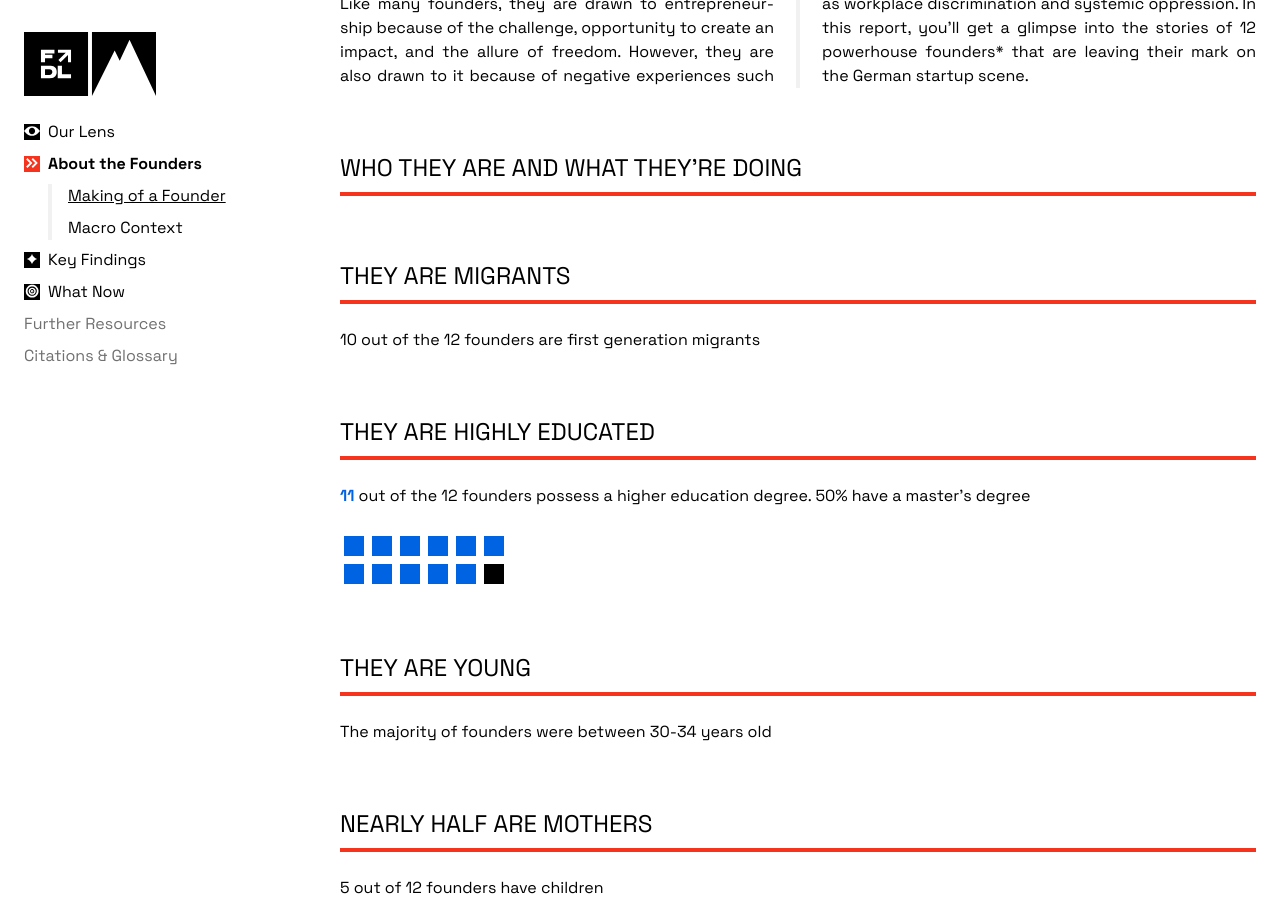
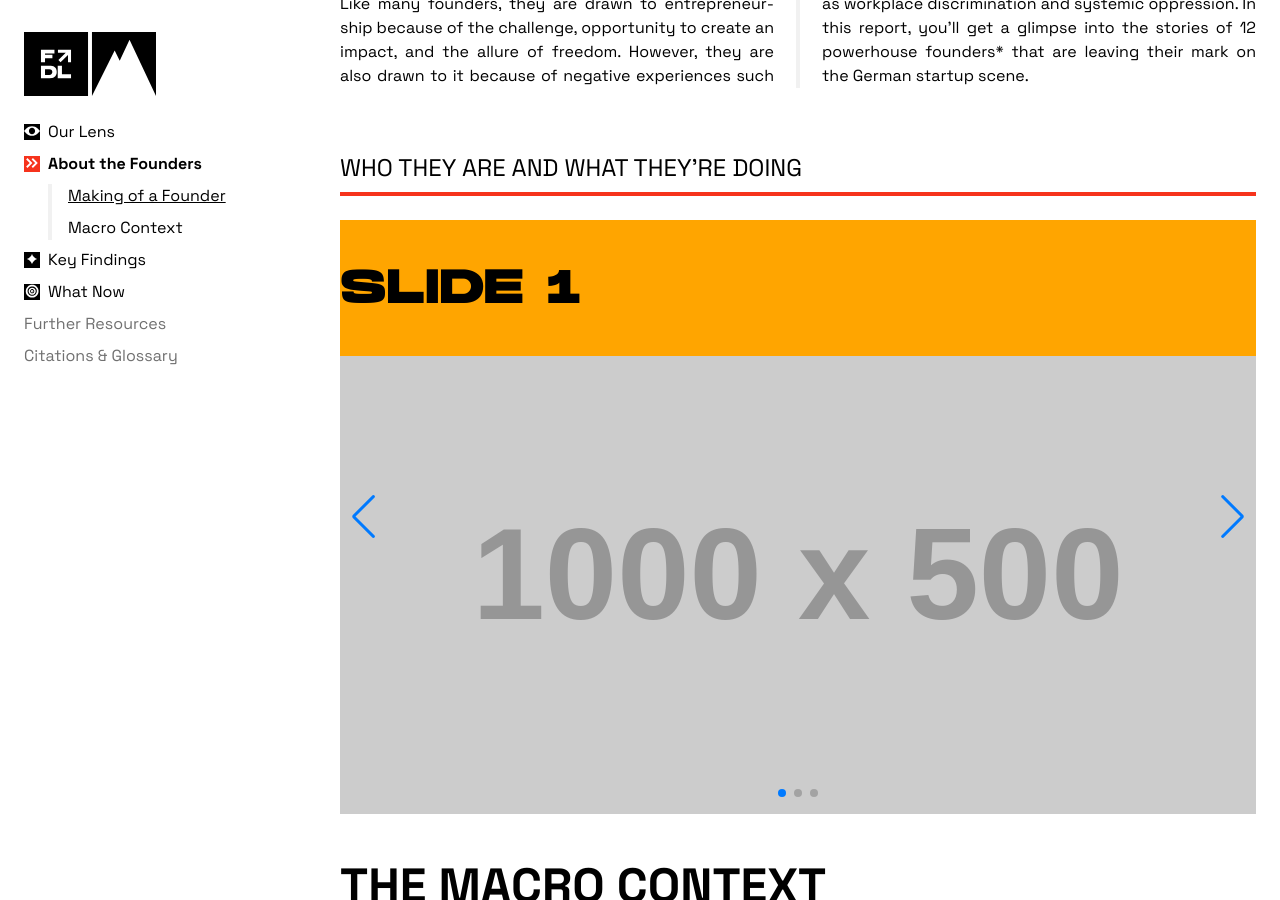
Before and after one commit to Founderland/Report, a Jekyll site: the page built from index.html, in a window 1280 px wide and 900 px high, scrolled down 5578 px. Built offline with Jekyll 4.4.1, drawn with Linux system fonts in a browser that asks for light colours; some of the changed text lies outside the part shown.

Commit message:
slider basic setup

```diff
--- a/_includes/vis-founders.html
+++ b/_includes/vis-founders.html
@@ -1,4 +1,31 @@
-<h3>They are migrants</h3>
+<!-- Slider main container -->
+<div class="swiper">
+    <!-- Additional required wrapper -->
+    <div class="swiper-wrapper">
+      <!-- Slides -->
+      <div class="swiper-slide one">
+        <h1>Slide 1</h1>
+        <img src="https://via.placeholder.com/1000x500"/>
+      </div>
+      <div class="swiper-slide two">
+        <h1>Slide 2</h1>
+        <img src="https://via.placeholder.com/1000x500"/>
+      </div>
+      <div class="swiper-slide three">
+        <h1>Slide 3</h1>
+        <img src="https://via.placeholder.com/1000x500"/>
+      </div>
+    </div>
+    <!-- Pagination -->
+    <div class="swiper-pagination"></div>
+
+    <!-- Navigation buttons -->
+    <div class="swiper-button-prev"></div>
+    <div class="swiper-button-next"></div>
+</div>
+
+
+<!-- <h3>They are migrants</h3>
 <p>10 out of the 12 founders are first generation migrants</p>
 
 <div>
@@ -32,4 +59,4 @@
 <p>5 out of 12 founders have children</p>
 
 <h3>Their startups were created to make an impact</h3>
-<p>83% of the founder's interviewed are leading an impact-driven venture</p>
+<p>83% of the founder's interviewed are leading an impact-driven venture</p> -->
--- a/_layouts/default.html
+++ b/_layouts/default.html
@@ -15,17 +15,21 @@
 
     <!-- styles -->
     <link rel="stylesheet" href="assets/styles/output.css">
-    <!-- <link rel="stylesheet" href="{{ "/assets/styles/output.css?=12.9.22-11.14" | relative_url }}">
-    <link rel="canonical" href="{{ page.url | replace:'index.html','' | absolute_url }}"> -->
+    <link rel="stylesheet" href="https://cdn.jsdelivr.net/npm/swiper@8/swiper-bundle.min.css">
   </head>
   <body>
 
     <!-- see index.html -->
     {{ content }}
 
-    <!-- scripts -->
+    <!-- SCRIPTS -->
     <script src="https://code.jquery.com/jquery-3.6.0.slim.min.js" integrity="sha256-u7e5khyithlIdTpu22PHhENmPcRdFiHRjhAuHcs05RI=" crossorigin="anonymous"></script>
+    <!-- chart.js replaced w static charts from figma
     <script src="https://cdnjs.cloudflare.com/ajax/libs/Chart.js/3.9.1/chart.min.js" integrity="sha512-ElRFoEQdI5Ht6kZvyzXhYG9NqjtkmlkfYk0wr6wHxU9JEHakS7UJZNeml5ALk+8IKlU6jDgMabC3vkumRokgJA==" crossorigin="anonymous" referrerpolicy="no-referrer"></script>
+    -->
+    <!--slider-->
+    <script src="https://cdn.jsdelivr.net/npm/swiper@8/swiper-bundle.min.js"></script>
+    <!--custom scripts-->
     <script src="assets/js/scripts.js"></script>
   </body>
 </html>
--- a/assets/js/scripts.js
+++ b/assets/js/scripts.js
@@ -4,14 +4,6 @@ $(document).ready(function(){
 $(".burger, .overlay").click(function() {
     $("nav, .overlay, .burger").toggleClass("active");
 });
-// $(".overlay").click(function() {
-//     $("nav").toggleClass("active");
-//     $(".overlay").toggleClass("active");
-// });
-//$(".close").click(function() {
-//     $("nav ").toggleClass("active");
-//     $(".overlay").toggleClass("active");
-// });
 
 
 // Scrollspy
@@ -37,9 +29,31 @@ $(document).scroll(function(){
 });
 
 
+// SWIPER SLIDER
+// more info: https://swiperjs.com/
+const swiper = new Swiper('.swiper', {
+    // Optional parameters
+    //direction: 'vertical',
+    loop: true,
+
+    // If we need pagination
+    pagination: {
+      el: '.swiper-pagination',
+    },
+
+    // Navigation arrows
+    navigation: {
+      nextEl: '.swiper-button-next',
+      prevEl: '.swiper-button-prev',
+    },
+    effect: 'fade',
+    fadeEffect: {
+      crossFade: true
+    },
+});
 
 
-// FDL Charts
+// Charts with charts.js -- Deprecated
 var colors =  [
     '#0063E2', // blue
     '#F6331C', // red
--- a/assets/styles/output.css
+++ b/assets/styles/output.css
@@ -551,6 +551,44 @@ video {
   --tw-backdrop-sepia:  ;
 }
 
+.container {
+  width: 100%;
+}
+
+@media (min-width: 640px) {
+  .container {
+    max-width: 640px;
+  }
+}
+
+@media (min-width: 768px) {
+  .container {
+    max-width: 768px;
+  }
+}
+
+@media (min-width: 1024px) {
+  .container {
+    max-width: 1024px;
+  }
+}
+
+@media (min-width: 1280px) {
+  .container {
+    max-width: 1280px;
+  }
+}
+
+@media (min-width: 1536px) {
+  .container {
+    max-width: 1536px;
+  }
+}
+
+.static {
+  position: static;
+}
+
 .top-8 {
   top: 2rem;
 }
@@ -852,6 +890,7 @@ video {
 #Unit Counter
 #Title Page
 #Section Head
+#Swiper Slider
 #Section Colors
 
 
@@ -1746,6 +1785,28 @@ nav.active {
   }
 }
 
+/* #SWIPER SLIDER */
+
+.swiper {
+  width: 100%;
+}
+
+.swiper img {
+  max-width: 100%;
+}
+
+.one {
+  background: orange;
+}
+
+.two {
+  background: maroon;
+}
+
+.three {
+  background: blue;
+}
+
 /* #SECTION COLORS */
 
 /* headings */
```
Also changed, not shown: assets/styles/input.css (+17 -0 lines).
